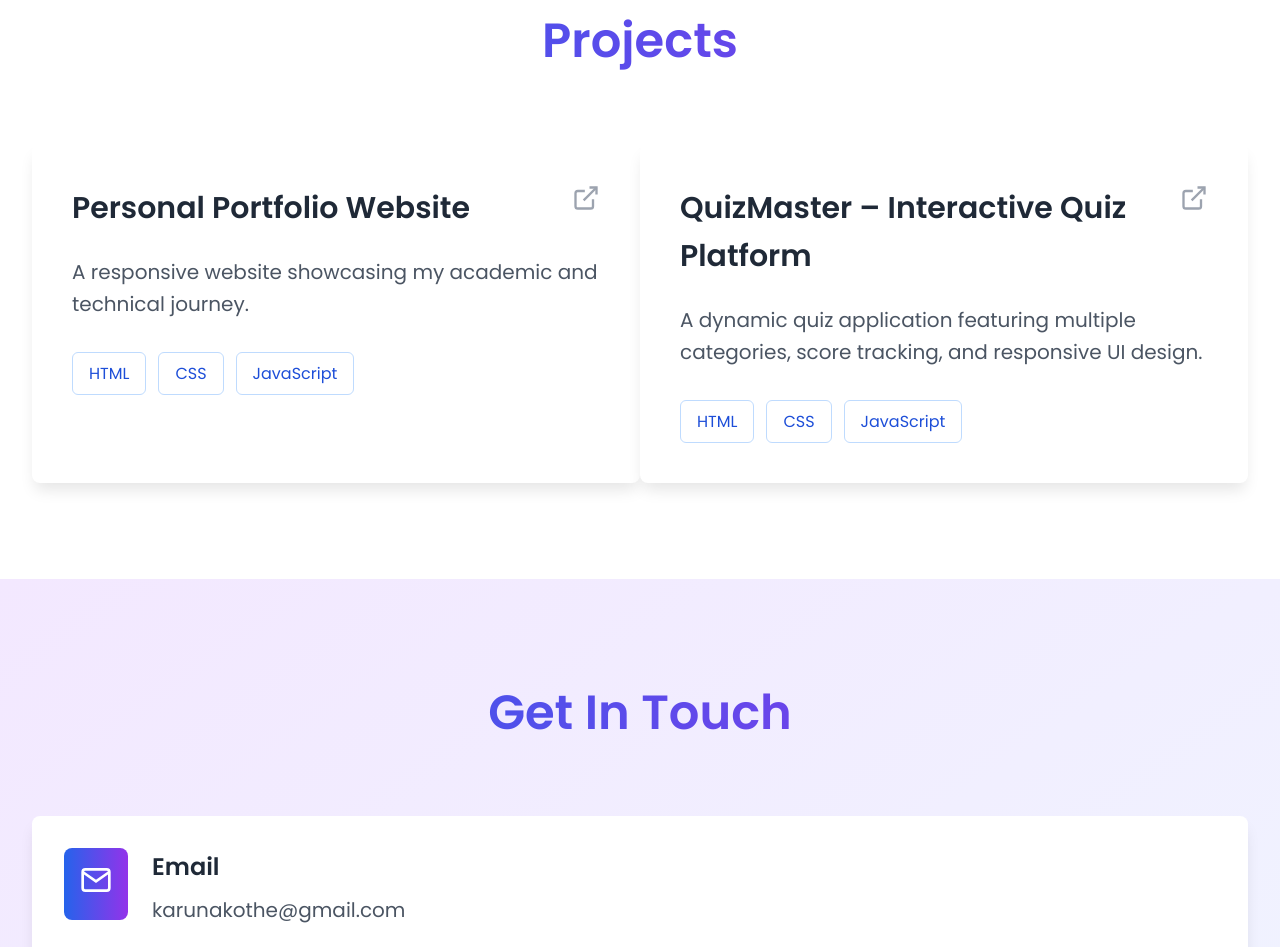
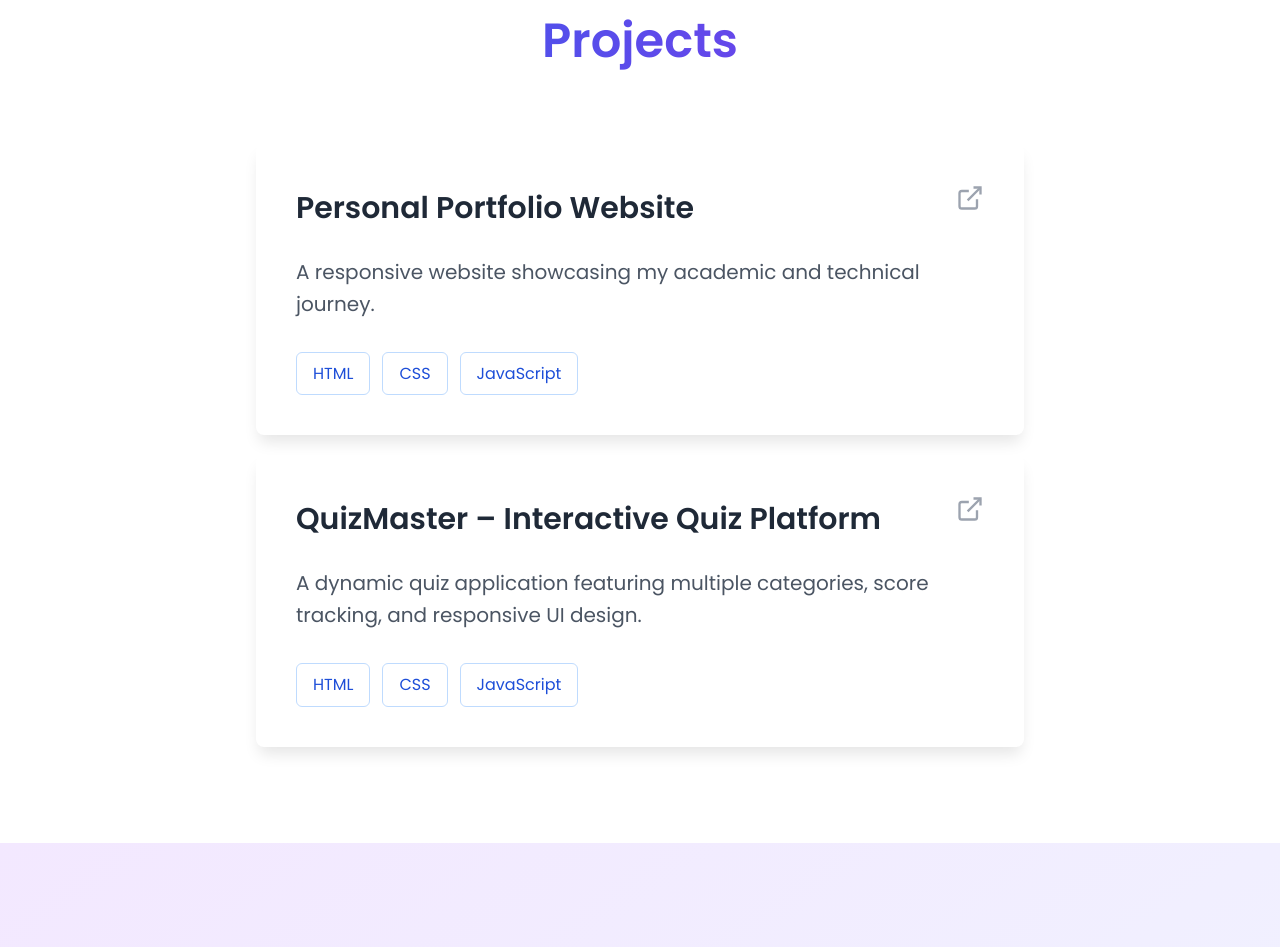
Before and after one commit to kannukothe/Personal-Portfolio, a plain HTML site: page index.html in a window 1280 px wide. Shown: the part 2750-3697 px from the top of the page. Drawn offline with Linux system fonts and the light colour scheme.

Commit message:
Update styles.css

```diff
--- a/styles.css
+++ b/styles.css
@@ -424,8 +424,11 @@ section {
 }
 
 .projects-container {
+    width: 100%;
     display: flex;
-    justify-content: center;
+    flex-direction: column;
+    align-items: center;
+    gap: 20px;
 }
 
 .project-card {
```
